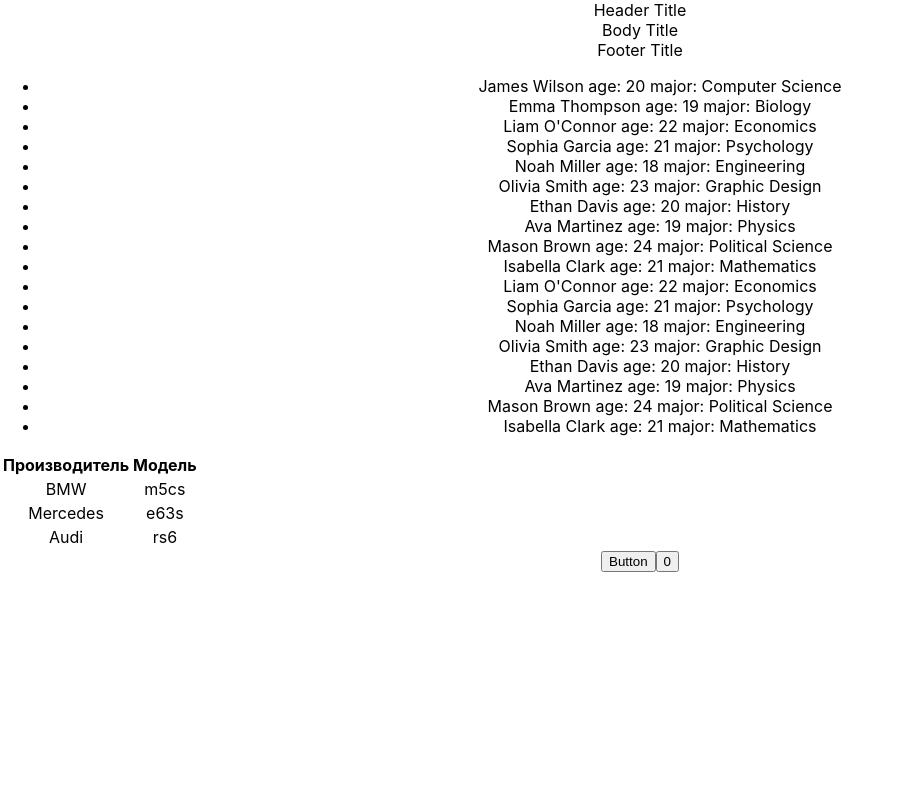
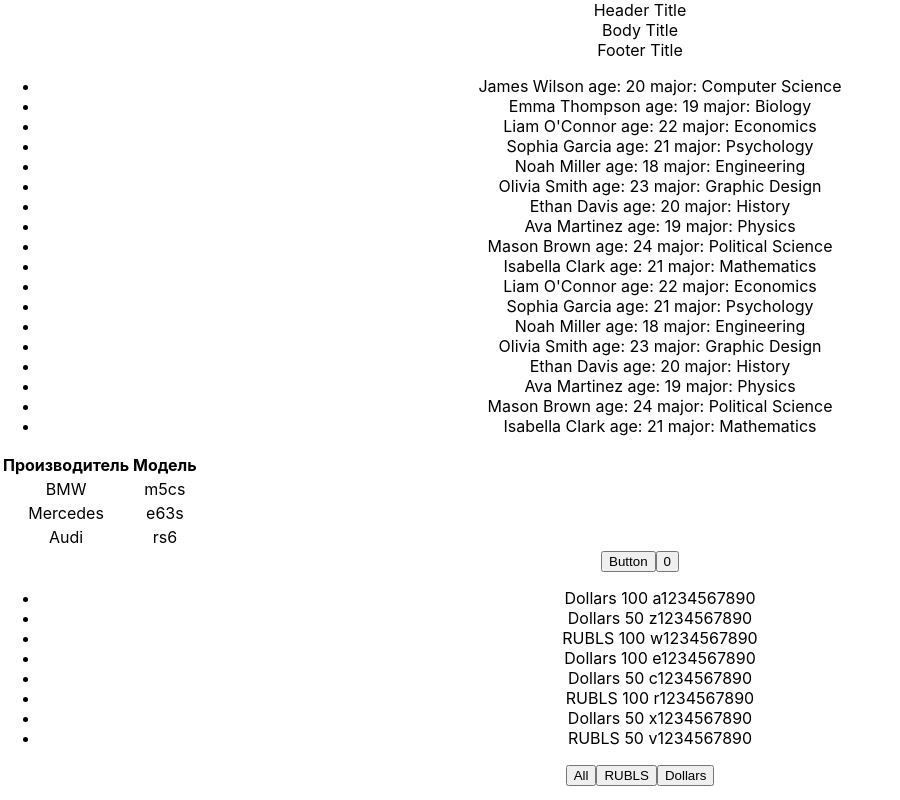
Before and after one commit to trifonova-dev/microtasks, a React (Create React App) app: page / in a window 1280 px wide. Shown: the whole page, without its empty margins (0-900 px from the left). Built offline with nearby package versions, Linux system fonts and the light colour scheme.

Commit message:
useState-train-3-localState

```diff
--- a/src/App.tsx
+++ b/src/App.tsx
@@ -6,6 +6,14 @@ import {Footer} from "./site/Footer";
 import {NewComponent, StudentType} from "./site/NewComponent";
 import {v4 as uuidv4} from 'uuid';
 import {ComponentCars} from "./site/ComponentCars";
+
+export type MoneyType = {
+    banknots: string
+    value: number
+    number: string
+}
+
+export type filterType="All"|"RUBLS"|'Dollars'
 
 function App() {
 
@@ -31,14 +39,49 @@ function App() {
 
     ]
 
-    let [a,setA]=useState(1);
-    const onClickHandler=()=>{
-        setA(a+1);
+    const [a, setA] = useState(1);
+    const onClickHandler = () => {
+        setA(a + 1);
         console.log(a);
     }
-    const onClickResetHandler=()=>{
+    const onClickResetHandler = () => {
         setA(0);
         console.log(a);
+    }
+
+    const [moneys, setMoneys] = useState<MoneyType[]>([
+        {banknots: 'Dollars', value: 100, number: ' a1234567890'},
+        {banknots: 'Dollars', value: 50, number: ' z1234567890'},
+        {banknots: 'RUBLS', value: 100, number: ' w1234567890'},
+        {banknots: 'Dollars', value: 100, number: ' e1234567890'},
+        {banknots: 'Dollars', value: 50, number: ' c1234567890'},
+        {banknots: 'RUBLS', value: 100, number: ' r1234567890'},
+        {banknots: 'Dollars', value: 50, number: ' x1234567890'},
+        {banknots: 'RUBLS', value: 50, number: ' v1234567890'},
+    ])
+
+    // //currentMoneys это все деньги в массиве moneys
+    // let currentMoneys = moneys;
+    //
+    // //если currentMoneys==='RUBLS' то отрисуй только обьекты со свойством рубли
+    // currentMoneys = moneys.filter(m => m.banknots === 'RUBLS');
+    //
+    // //если currentMoneys==='Dollars' то отрисуй все обьекты со свойством доллары
+    // currentMoneys= moneys.filter(m=>m.banknots === 'Dollars');
+
+    const [nameButton, setNameButton] = useState<filterType>("All")
+
+    let currentMoneys = moneys
+    if (nameButton === 'RUBLS') {
+        currentMoneys = moneys.filter(m => m.banknots === 'RUBLS')
+    }
+
+    if (nameButton === 'Dollars') {
+        currentMoneys = moneys.filter(m => m.banknots === 'Dollars')
+    }
+
+    const onClickFilterHandler = (nameButton: filterType) => {
+        setNameButton(nameButton)
     }
 
 
@@ -48,9 +91,26 @@ function App() {
             <Body titleForBody={"Body Title"}/>
             <Footer titleForFooter={"Footer Title"}/>
             <NewComponent students={students}/>
-            <ComponentCars />
+            <ComponentCars/>
             <button onClick={onClickHandler}>Button</button>
             <button onClick={onClickResetHandler}>0</button>
+
+            <ul>
+                {currentMoneys.map((money, index) => {
+                    return (
+                        <li key={index}>
+                            <span> {money.banknots}</span>
+                            <span> {money.value}</span>
+                            <span> {money.number}</span>
+                        </li>
+                    )
+                })}
+            </ul>
+            <div>
+                <button onClick={() => onClickFilterHandler("All")}>All</button>
+                <button onClick={() => onClickFilterHandler("RUBLS")}>RUBLS</button>
+                <button onClick={() => onClickFilterHandler("Dollars")}>Dollars</button>
+            </div>
         </div>
     );
 }
```
